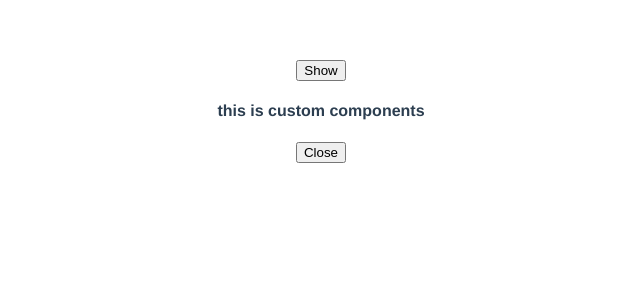
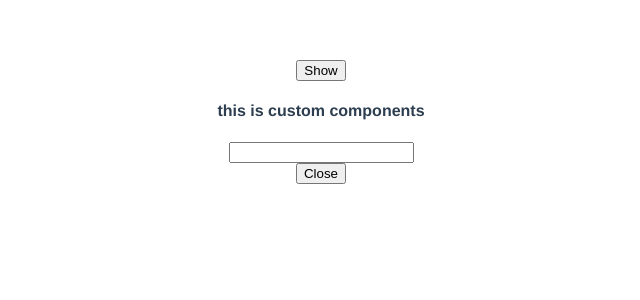
Before and after one commit to alzamiarafat/learning-vue-js, a Vue app: page / in a window 1280 px wide. Both pictures are taken after a click on the button "Show". Shown: the top 300 px of the page, without its empty margins (319-959 px from the left). Built offline with nearby package versions, Linux system fonts and the light colour scheme.

Commit message:
emitted the data from input field

```diff
--- a/src/components/Popup.vue
+++ b/src/components/Popup.vue
@@ -1,13 +1,19 @@
 <template>
   <div>
     <h4>this is custom components</h4>
-    <button @click="$emit('close','al zami arafat')">Close</button>
+    <input type="text" v-model="name" /><br>
+    <button @click="$emit('close',name)">Close</button>
   </div>
 </template>
 
 <script>
 export default {
   name: 'Popup',
+  data() {
+    return {
+      name: ''
+    }
+  },
   emits: ['close']
 
 }
```
